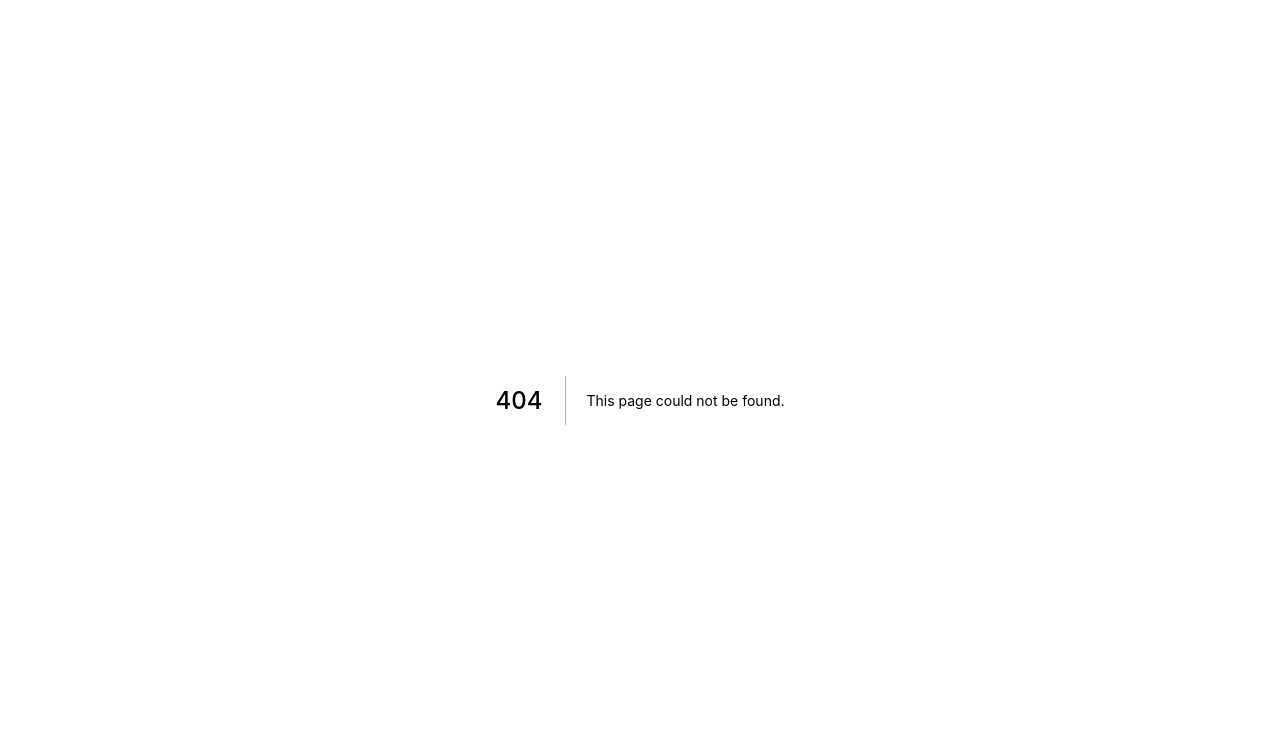
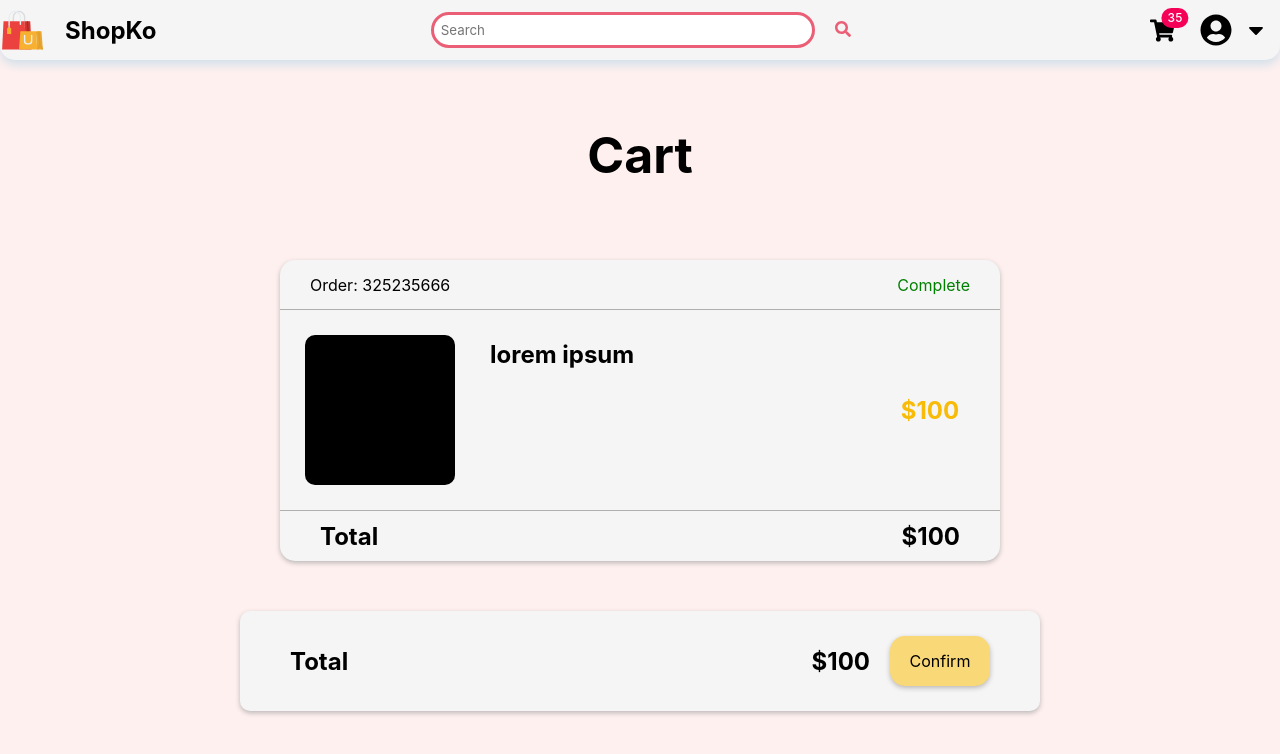
Before and after one commit to Mixko50/ShopKo, a Next.js app: page /cart in a window 1280 px wide. Before the commit this address had no page. Shown: the top 754 px of the page. Built offline with nearby package versions, Linux system fonts and the light colour scheme.

Commit message:
[Add] Cart.js

```diff
--- a/components/Layout/Nav.js
+++ b/components/Layout/Nav.js
@@ -23,7 +23,7 @@ const Nav = () => {
                     <div className="status">
                         <div >
                             <Badge style={{ margin: '0px 25px ' }} badgeContent={35} color="secondary">
-                                <FontAwesomeIcon icon={faShoppingCart} style={{ cursor: "pointer", width: "25px", height: "25px" }} />
+                                <Link href="/cart"><FontAwesomeIcon icon={faShoppingCart} style={{ cursor: "pointer", width: "25px", height: "25px" }} /></Link>
                             </Badge>
                         </div>
                         <p><Link href="/">Login</Link> / <Link href="#">SignUp</Link></p>
@@ -81,7 +81,7 @@ const Nav = () => {
                     display: none;
                 }
 
-                . status > a {
+                .status > a {
                     text-decoration: none;
                 }
 
--- a/pages/account/address.js
+++ b/pages/account/address.js
@@ -7,6 +7,7 @@ import Styles from '../../styles/account/address'
 const address = () => {
 
     const addressEditRef = useRef(null);
+
     return (
         <Fragment>
             <LayoutWithSideNav>
--- /dev/null
+++ b/pages/cart.js
@@ -0,0 +1,67 @@
+import React from 'react'
+import { Fragment } from 'react'
+import Nav from '../components/Layout/Nav'
+import Styled from '../styles/account/MyOrder'
+
+const cart = () => {
+    return (
+        <Fragment>
+            <Nav />
+
+            <section>
+                <div className="cart-page-max">
+                    <div className="title-cart">
+                        <h1>Cart</h1>
+                    </div>
+                    <div className="order-box-controller" style={{ width: "100%", display: "flex", justifyContent: "center" }}>
+                        <div className="order-bigbox">
+                            <div className="order-box">
+                                <div className="order-number">
+                                    <p>Order: <span><a href="#">325235666</a></span></p>
+                                    <p><span style={{ color: "green" }}>Complete</span></p>
+                                </div>
+                                <div className="order">
+                                    <div className="suborder-box">
+                                        <div className="order-pic-box">
+                                            <div className="order-pic">
+
+                                            </div>
+                                        </div>
+                                        <div className="order-details">
+                                            <h1>lorem ipsum</h1>
+                                        </div>
+                                        <div className="order-price">
+                                            <h1>$100</h1>
+                                        </div>
+                                    </div>
+                                </div>
+                                <div className="total">
+                                    <h2>Total</h2>
+                                    <h2>$100</h2>
+                                </div>
+                            </div>
+                        </div>
+                    </div>
+                    <div className="buy-box-controller">
+                        <div className="buy-box">
+                            <div className="buy-title">
+                                <h1>Total</h1>
+                            </div>
+                            <div className="button-box">
+                                <div className="buy-price"><h1>$100</h1></div>
+                                <div className="buy-button">
+                                    Confirm
+                                </div>
+                            </div>
+                        </div>
+                    </div>
+                </div>
+            </section>
+
+
+            <style jsx>{Styled}</style>
+        </Fragment>
+    )
+}
+
+export default cart
--- a/styles/account/MyOrder.js
+++ b/styles/account/MyOrder.js
@@ -107,5 +107,76 @@ export default css`
                 padding: 0 40px;
             }
 
+            section {
+                    width: 100%;
+                    height: 100%;
+                    padding-top: 70px;
+                    display: flex;
+                    justify-content: center;
+                }
+
+                .cart-page-max {
+                    width: 100%;
+                    height: 100%;
+                    max-width: 1200px;
+                    display: flex;
+                    flex-direction: column;
+                    margin-top: 10px;
+                }
+
+                .title-cart{
+                    display: flex;
+                    justify-content: center;
+                    align-items: center;
+                    height: 150px;
+                    width: 100%;
+                }
+
+                .title-cart > h1 {
+                    font-size: 50px;
+                }
+
+                .buy-box-controller {
+                    display: flex;
+                    justify-content: center;
+                    width: 100%;
+                    margin: 20px 0;
+                    height: auto;
+                }
+
+                .buy-box {
+                    width: 800px;
+                    height: 100px;
+                    background-color: whitesmoke;
+                    border-radius: 10px;
+                    box-shadow: 0px 2px 5px rgb(187, 182, 182);
+                    padding: 20px 50px;
+                    display: flex;
+                    justify-content: space-between;
+                    align-items: center;
+                }
+
+                .button-box {
+                    display: flex;
+                    justify-content: space-around;
+                    align-items: center;
+                }
+
+                .buy-button {
+                    display: flex;
+                    justify-content: center;
+                    align-items: center;
+                    width: 100px;
+                    height: 50px;
+                    background-color: #f9d877;
+                    border-radius: 15px;
+                    cursor: pointer;
+                    box-shadow: 0px 2px 5px rgb(187, 182, 182);
+                }
+
+                .buy-price {
+                    padding: 0 20px;
+                }
+
 
             `;
```
